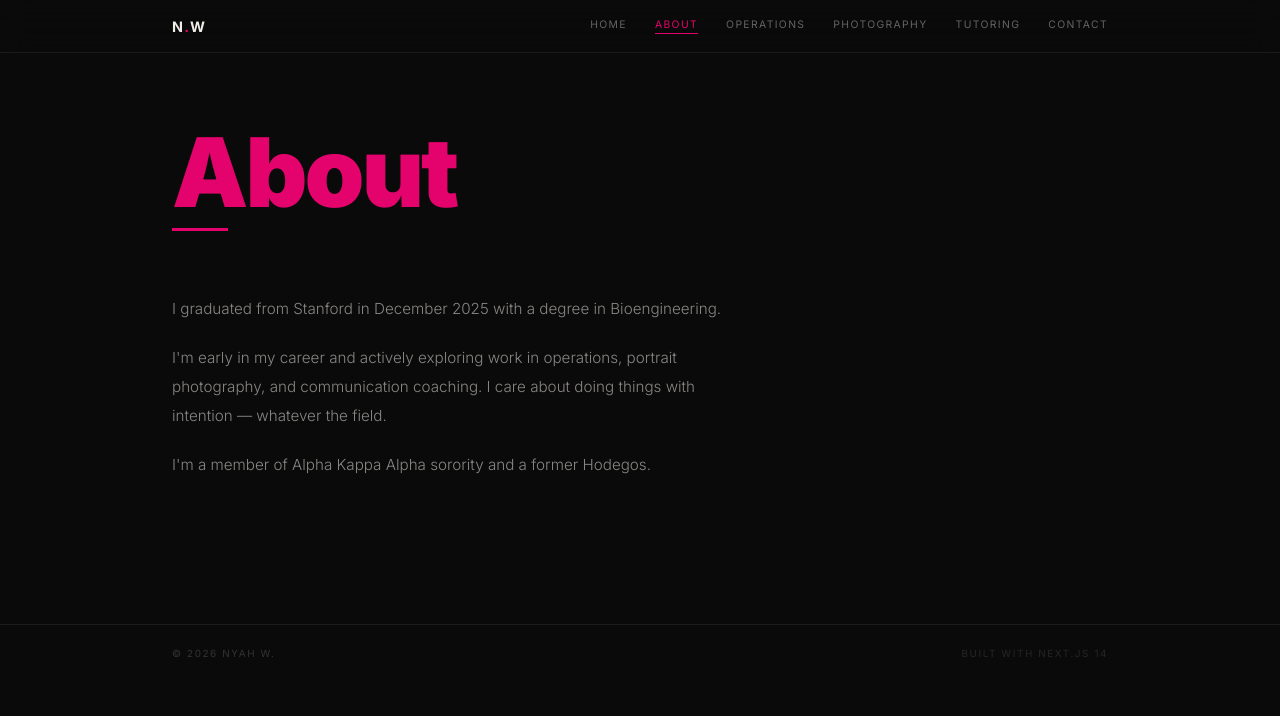
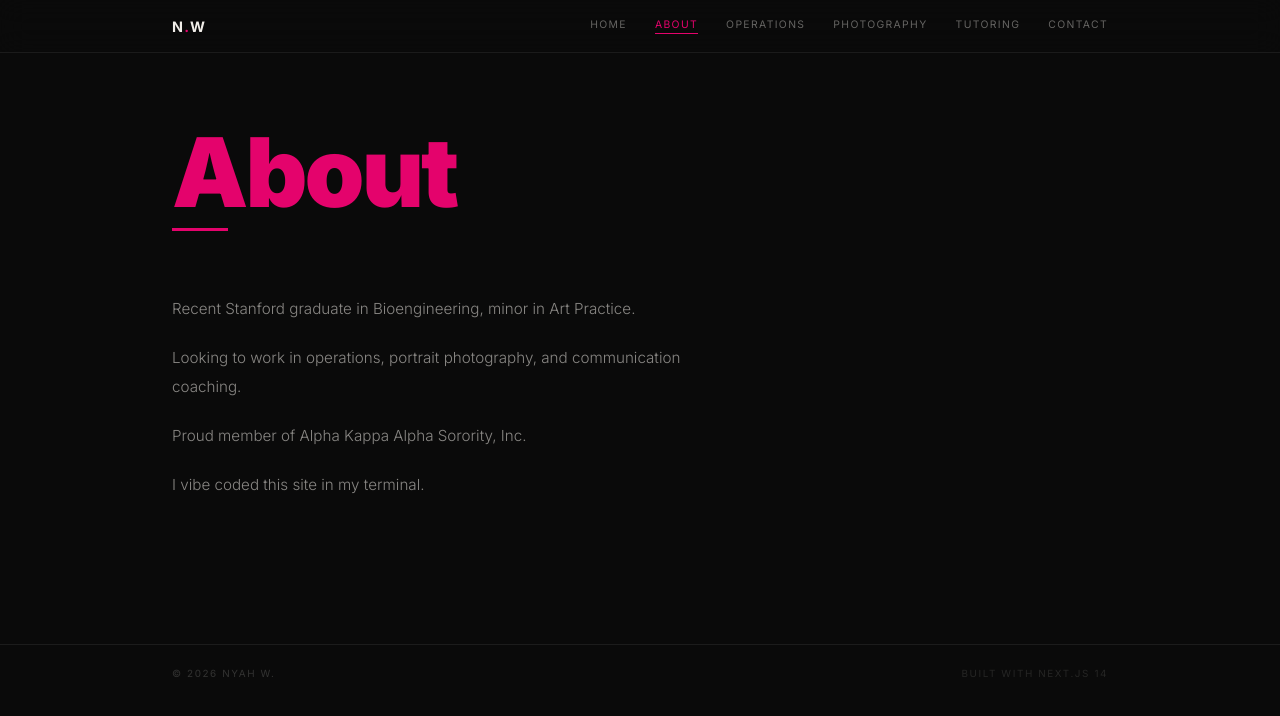
Before and after one commit to Nware4/nyah-portfolio, a Next.js app: page /about in a window 1280 px wide. Shown: the top 716 px of the page. Built offline with nearby package versions, Linux system fonts and the light colour scheme.

Commit message:
update about page

```diff
--- a/app/about/page.tsx
+++ b/app/about/page.tsx
@@ -3,29 +3,25 @@ import { P, FG, M, B } from "../lib/tokens";
 export default function About() {
   return (
     <div style={{ paddingTop: "8rem", paddingBottom: "7rem" }}>
-
-      <h1 style={{
-        fontSize: "clamp(3.5rem, 8vw, 6rem)", fontWeight: 900,
-        letterSpacing: "-0.03em", lineHeight: 0.92,
-        color: FG, marginBottom: "0.75rem",
-      }}>
+      <h1 style={{ fontSize: "clamp(3.5rem, 8vw, 6rem)", fontWeight: 900, letterSpacing: "-0.03em", lineHeight: 0.92, color: FG, marginBottom: "0.75rem" }}>
         <span style={{ color: P }}>About</span>
       </h1>
       <div style={{ width: 56, height: 3, background: P, marginBottom: "4rem" }} />
 
-      <div style={{ maxWidth: 580 }}>
+      <div style={{ maxWidth: 520 }}>
         <p style={{ fontSize: "0.95rem", lineHeight: 1.9, color: M, fontWeight: 300, marginBottom: "1.25rem" }}>
-          I graduated from Stanford in December 2025 with a degree in Bioengineering.
+          Recent Stanford graduate in Bioengineering, minor in Art Practice.
         </p>
         <p style={{ fontSize: "0.95rem", lineHeight: 1.9, color: M, fontWeight: 300, marginBottom: "1.25rem" }}>
-          I&apos;m early in my career and actively exploring work in operations, portrait photography,
-          and communication coaching. I care about doing things with intention — whatever the field.
+          Looking to work in operations, portrait photography, and communication coaching.
+        </p>
+        <p style={{ fontSize: "0.95rem", lineHeight: 1.9, color: M, fontWeight: 300, marginBottom: "1.25rem" }}>
+          Proud member of Alpha Kappa Alpha Sorority, Inc.
         </p>
         <p style={{ fontSize: "0.95rem", lineHeight: 1.9, color: M, fontWeight: 300 }}>
-          I&apos;m a member of Alpha Kappa Alpha sorority and a former Hodegos.
+          I vibe coded this site in my terminal.
         </p>
       </div>
-
     </div>
   );
 }
```
